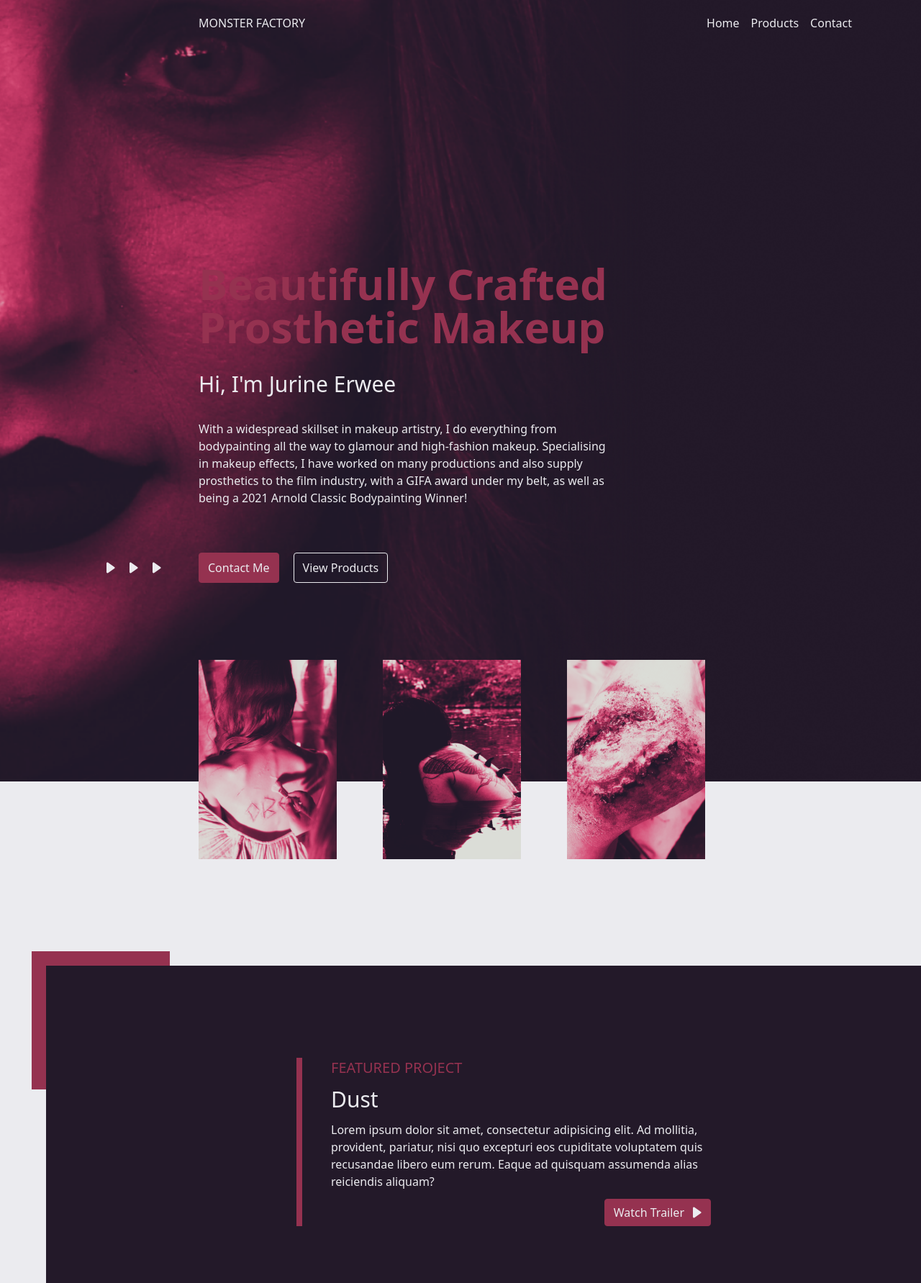
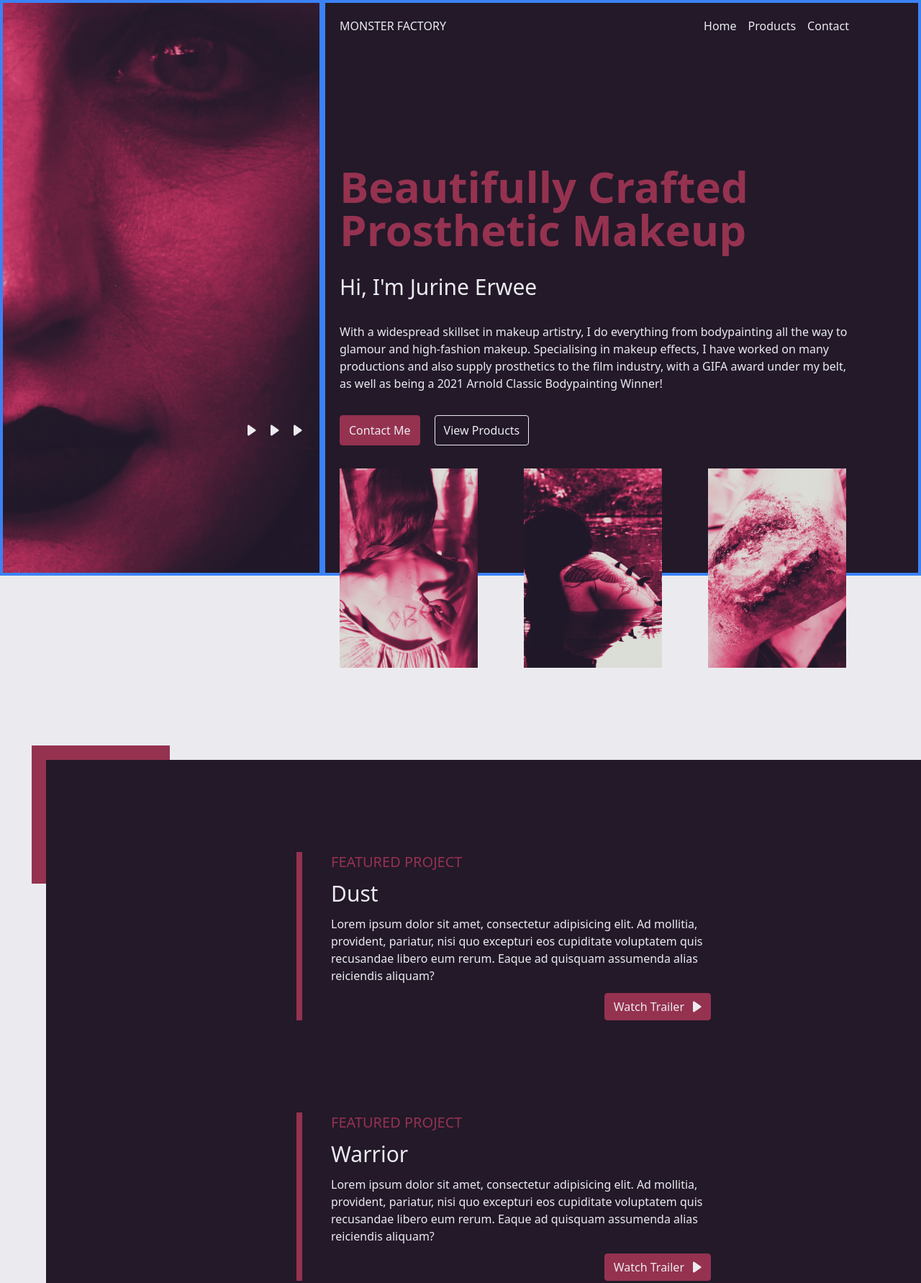
Before and after one commit to PoweredByEnergyDrinks/MonsterFactory, an Eleventy site: page src/index.njk in a window 1280 px wide. Shown: the top 1783 px of the page at 72% size. Built offline with nearby package versions, Linux system fonts and the light colour scheme; Eleventy itself is replaced by a stand-in of ours; files that its build step writes are made by us from their sources.

Commit message:
structure changes

```diff
--- a/src/_includes/base.njk
+++ b/src/_includes/base.njk
@@ -9,10 +9,7 @@
     <script defer src="https://identity.netlify.com/v1/netlify-identity-widget.js"></script>
   </head>
   <body class="min-h-screen bg-secondary text-secondary selection:text-secondary selection:bg-accent">
-      {% include "hero.njk" %}
-      <main>
-        {{ content | safe }}
-      </main>
+      {{ content | safe }}
       {% include "footer.njk" %}
     <script>
       if (window.netlifyIdentity) {
--- a/src/_includes/footer.njk
+++ b/src/_includes/footer.njk
@@ -1,4 +1,4 @@
-<footer class="p-5 bg-primary">
+<footer class="pl-5 pr-24 ml-16 p-y bg-primary">
   <div class="flex items-center justify-between">
     <div class="flex flex-col gap-3">
       <a href="/" class="uppercase">Monster Factory</a>
--- a/src/_includes/header.njk
+++ b/src/_includes/header.njk
@@ -1,6 +1,8 @@
-<nav class="flex items-center gap-4 ml-64">
-  <a class="uppercase whitespace-nowrap" href="/">Monster Factory</a>
-  <a class="ml-auto hover:underline-offset-4 hover:underline-accent hover:underline" href="/">Home</a>
-  <a class="hover:underline-offset-4 hover:underline-accent hover:underline" href="/products">Products</a>
-  <a class="hover:underline-offset-4 hover:underline-accent hover:underline" href="/contact">Contact</a>
-</nav>
+<header>
+  <nav class="flex items-center w-full gap-4">
+    <a class="uppercase whitespace-nowrap" href="/">Monster Factory</a>
+    <a class="ml-auto hover:underline-offset-4 hover:underline-accent hover:underline" href="/">Home</a>
+    <a class="hover:underline-offset-4 hover:underline-accent hover:underline" href="/products">Products</a>
+    <a class="hover:underline-offset-4 hover:underline-accent hover:underline" href="/contact">Contact</a>
+  </nav>
+</header>
--- a/src/_includes/hero.njk
+++ /dev/null
@@ -1,54 +0,0 @@
-<div>
-  <header class="p-5 pr-24 bg-no-repeat bg-cover min-h-fit bg-hero">
-    {% include 'header.njk' %}
-    <section class="relative max-w-xl py-64 mt-16 ml-64">
-      <h1 class="mb-8 text-6xl font-bold text-accent">
-          Beautifully Crafted Prosthetic Makeup
-      </h1>
-      <h3 class="mb-8 text-3xl">Hi, I'm Jurine Erwee</h3>
-      <p>
-        With a widespread skillset in makeup artistry, I do everything from bodypainting all the way to glamour and high-fashion
-        makeup. Specialising in makeup effects, I have worked on many productions and also supply prosthetics to the film
-        industry, with a GIFA award under my belt, as well as being a 2021 Arnold Classic Bodypainting Winner!
-      </p>
-      <div class="relative flex items-center gap-5 mt-16">
-        <a
-          href="/contact"
-          class="px-3 py-2 border rounded select-none hover:cursor-pointer bg-accent border-accent hover:bg-accent/90 hover:border-accent/90 focus:outline focus:outline-accent focus:outline-offset-4 focus:outline-2">
-          Contact Me
-        </a>
-        <a
-          href="/products"
-          class="px-3 py-2 border rounded select-none hover:cursor-pointer border-secondary hover:border-secondary/80 focus:outline focus:outline-secondary focus:outline-offset-4 focus:outline-2">
-          View Products
-        </a>
-        <div class="absolute flex gap-5 -left-32 flex-nowrap motion-safe:animate-point motion-reduce:animate-none">
-          <svg class="w-3" width="29" height="36" viewBox="0 0 29 36" fill="none" xmlns="http://www.w3.org/2000/svg">
-            <path
-              d="M0 3.25575C0 0.640749 2.931 -0.904251 5.088 0.575749L26.592 15.3187C28.475 16.6087 28.475 19.3887 26.592 20.6787L5.088
-                35.4237C2.93 36.8997 0 35.3567 0 32.7427V3.25575Z"
-              fill="#EBEBEF"/>
-          </svg>
-          <svg class="w-3" width="29" height="36" viewBox="0 0 29 36" fill="none" xmlns="http://www.w3.org/2000/svg">
-            <path
-              d="M0 3.25575C0 0.640749 2.931 -0.904251 5.088 0.575749L26.592 15.3187C28.475 16.6087 28.475 19.3887 26.592 20.6787L5.088
-                35.4237C2.93 36.8997 0 35.3567 0 32.7427V3.25575Z"
-              fill="#EBEBEF"/>
-          </svg>
-          <svg class="w-3" width="29" height="36" viewBox="0 0 29 36" fill="none" xmlns="http://www.w3.org/2000/svg">
-            <path
-              d="M0 3.25575C0 0.640749 2.931 -0.904251 5.088 0.575749L26.592 15.3187C28.475 16.6087 28.475 19.3887 26.592 20.6787L5.088
-                35.4237C2.93 36.8997 0 35.3567 0 32.7427V3.25575Z"
-              fill="#EBEBEF"/>
-          </svg>
-        </div>
-      </div>
-      <div class="absolute flex items-center gap-16 flex-nowrap -bottom-32">
-        <div class="bg-feature-1 bg-cover bg-center bg-no-repeat w-48 aspect-[9/13]"></div>
-        <div class="bg-feature-2 bg-cover bg-center bg-no-repeat w-48 aspect-[9/13]"></div>
-        <div class="bg-feature-3 bg-cover bg-center bg-no-repeat w-48 aspect-[9/13]"></div>
-      </div>
-    </section>
-  </header>
-  <div class="h-64 bg-secondary"></div>
-</div>
--- a/src/index.njk
+++ b/src/index.njk
@@ -2,6 +2,63 @@
 title : Monster Factory
 layout : 'base.njk'
 ---
+<section class="grid min-h-screen grid-cols-[35%_65%]">
+  <aside class="bg-no-repeat border-4 border-blue-500 bg-hero"></aside>
+  <main class="py-5 pl-5 pr-24 border-4 border-blue-500 bg-primary">
+    {% include 'header.njk'%}
+    <div class="flex flex-col justify-center h-full gap-8">
+      <h1 class="text-6xl font-bold text-accent">
+        Beautifully Crafted Prosthetic Makeup
+      </h1>
+      <h3 class="text-3xl ">Hi, I'm Jurine Erwee</h3>
+      <p>
+        With a widespread skillset in makeup artistry, I do everything from bodypainting all the way to glamour and high-fashion
+        makeup. Specialising in makeup effects, I have worked on many productions and also supply prosthetics to the film
+        industry, with a GIFA award under my belt, as well as being a 2021 Arnold Classic Bodypainting Winner!
+      </p>
+      <div class="relative flex items-center gap-5">
+        <a
+          href="/contact"
+          class="px-3 py-2 border rounded select-none hover:cursor-pointer bg-accent border-accent hover:bg-accent/90 hover:border-accent/90 focus:outline focus:outline-accent focus:outline-offset-4 focus:outline-2">
+          Contact Me
+        </a>
+        <a
+          href="/products"
+          class="px-3 py-2 border rounded select-none hover:cursor-pointer border-secondary hover:border-secondary/80 focus:outline focus:outline-secondary focus:outline-offset-4 focus:outline-2">
+          View Products
+        </a>
+        <div class="absolute flex gap-5 -left-32 flex-nowrap motion-safe:animate-point motion-reduce:animate-none">
+          <svg class="w-3" width="29" height="36" viewBox="0 0 29 36" fill="none" xmlns="http://www.w3.org/2000/svg">
+            <path
+              d="M0 3.25575C0 0.640749 2.931 -0.904251 5.088 0.575749L26.592 15.3187C28.475 16.6087 28.475 19.3887 26.592 20.6787L5.088
+                35.4237C2.93 36.8997 0 35.3567 0 32.7427V3.25575Z"
+              fill="#EBEBEF"/>
+          </svg>
+          <svg class="w-3" width="29" height="36" viewBox="0 0 29 36" fill="none" xmlns="http://www.w3.org/2000/svg">
+            <path
+              d="M0 3.25575C0 0.640749 2.931 -0.904251 5.088 0.575749L26.592 15.3187C28.475 16.6087 28.475 19.3887 26.592 20.6787L5.088
+                35.4237C2.93 36.8997 0 35.3567 0 32.7427V3.25575Z"
+              fill="#EBEBEF"/>
+          </svg>
+          <svg class="w-3" width="29" height="36" viewBox="0 0 29 36" fill="none" xmlns="http://www.w3.org/2000/svg">
+            <path
+              d="M0 3.25575C0 0.640749 2.931 -0.904251 5.088 0.575749L26.592 15.3187C28.475 16.6087 28.475 19.3887 26.592 20.6787L5.088
+                35.4237C2.93 36.8997 0 35.3567 0 32.7427V3.25575Z"
+              fill="#EBEBEF"/>
+          </svg>
+        </div>
+      </div>
+      <div class="absolute flex items-center gap-16 flex-nowrap -bottom-32">
+        <div class="bg-feature-1 bg-cover bg-center bg-no-repeat w-48 aspect-[9/13]"></div>
+        <div class="bg-feature-2 bg-cover bg-center bg-no-repeat w-48 aspect-[9/13]"></div>
+        <div class="bg-feature-3 bg-cover bg-center bg-no-repeat w-48 aspect-[9/13]"></div>
+      </div>
+    </div>
+  </main>
+</section>
+
+<section class="h-64 bg-secondary"></section>
+
 <section class="relative flex flex-col items-center gap-32 py-32 px-5 ml-16 z-20 bg-primary before:absolute before:bg-accent
     before:h-48 before:w-48 before:-top-[20px] before:-left-[20px] before:block after:absolute after:bg-primary after:h-48
     after:w-48 after:top-0 after:left-0 after:block">
```
Also changed, not shown: src/output.css.
